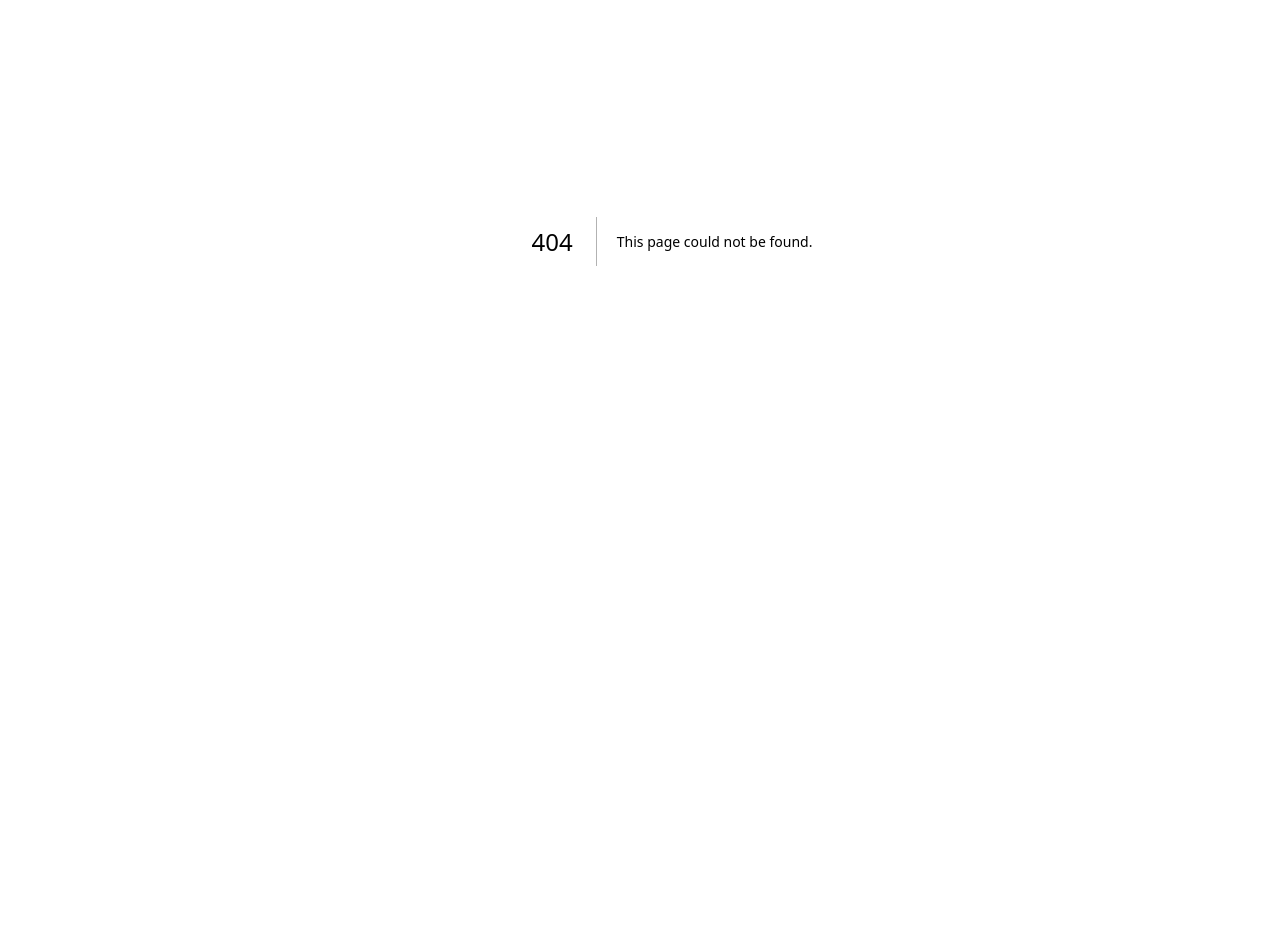
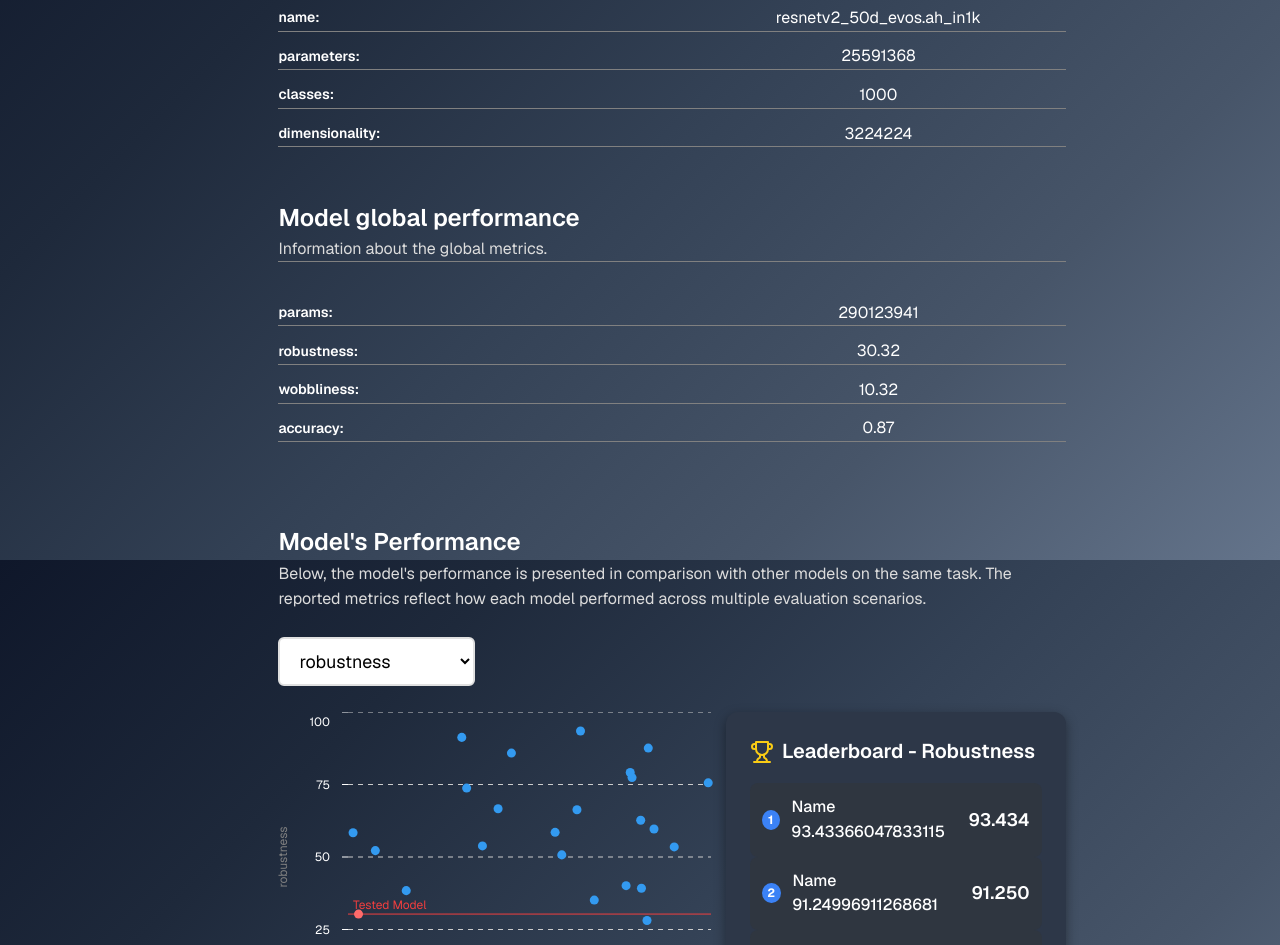
Before and after one commit to Kellog99/stable_ai_gui, a Next.js app: page /pages/nntrust/ReportPage/ReportTITANN in a window 1280 px wide. Before the commit this address had no page. Shown: the part 240-1185 px from the top of the page. Before the commit the page ends 881 px from the top, so only its background shows below. Built offline with nearby package versions, Linux system fonts and the light colour scheme.

Commit message:
fine pagina report

```diff
--- a/app/components/client/nntrustReport/components/BenchmarkTable.css
+++ b/app/components/client/nntrustReport/BenchmarkTable.css
@@ -80,7 +80,7 @@
 }
 
 .row.highlighted {
-    background-color: red;
+    background-color: gray;
     height: 100vw;
 }
 
--- a/app/components/client/nntrustReport/components/BenchmarkTable.tsx
+++ b/app/components/client/nntrustReport/BenchmarkTable.tsx
@@ -9,15 +9,19 @@ interface BenchmarkTableProps {
     data: metricsProps;                 // metrics result from the benchmark
 }
 
-const BenchmarkTable: React.FC<BenchmarkTableProps> = ({ benchmark, data }) => {
+const BenchmarkTable: React.FC<BenchmarkTableProps> = ({
+    benchmark,
+    data
+}) => {
     const availableBenchmarks = Object.keys(data).filter((key) => key !== 'params');
     const [selectedBenchmark, setSelectedBenchmark] = useState<string>(availableBenchmarks[0]);
 
     if (!data || !selectedBenchmark) return <div>Loading...</div>;
 
+
     // Sort data by value, descending
-    const sortedData = benchmark?[selectedBenchmark as keyof BenchmarkDataProps].push(data?[selectedBenchmark as keyof metricsProps])
-        .sort((a, b) => b.value - a.value);
+    const sortedData = [...(benchmark[selectedBenchmark as keyof BenchmarkDataProps] ?? []), data[selectedBenchmark as keyof metricsProps]]
+        .sort((a, b) => b - a);
 
     // Chart data
     const chartData = [
@@ -41,11 +45,12 @@ const BenchmarkTable: React.FC<BenchmarkTableProps> = ({ benchmark, data }) => {
             ],
         },
     ];
+
     const isHighlighted = (value: number) => {
         if (value === data[selectedBenchmark as keyof metricsProps]) {
             return "row highlighted"
         }
-        else{
+        else {
             return "row"
         }
     }
@@ -82,23 +87,25 @@ const BenchmarkTable: React.FC<BenchmarkTableProps> = ({ benchmark, data }) => {
                 />
 
                 {/* Leaderboard */}
-                <div className="leaderboard">
+                < div className="leaderboard">
                     <h3 className="leaderboard-title">
                         <Trophy className="icon trophy-large" />
-                        Leaderboard - {' '}
+                        Leaderboard -{' '}
                         {selectedBenchmark.charAt(0).toUpperCase() +
                             selectedBenchmark.slice(1).replace(/_/g, ' ')}
                     </h3>
 
                     <div className="entries">
-                        {sortedData.map((item, index) => (
-                            <div className={isHighlighted(item.value)}>
+                        {sortedData.map((value, index) => (
+                            <div key={index} className={isHighlighted(value)}>
                                 <div className="row-left">
                                     <div className="rank-circle">{index + 1}</div>
-                                    <span className="row-label">Name {item.originalIndex}</span>
+                                    <span className="row-label">Name {value}</span>
                                 </div>
                                 <div className="row-right">
-                                    <span className="row-value">{Number((item.value).toFixed(3))}</span>
+                                    <span className="row-value">
+                                        {value.toFixed(3)}
+                                    </span>
                                 </div>
                             </div>
                         ))}
--- a/app/page.tsx
+++ b/app/page.tsx
@@ -8,7 +8,7 @@ import HomePageTask from "./pages/HomePage/HomePageTask";
 import Benchmark from './pages/nntrust/RedTeam/page';
 import { useState } from 'react';
 import ReportPage from './pages/nntrust/ReportPage/page';
-import SecurityReport from './components/client/nntrustReport/report';
+import SecurityReport from './pages/nntrust/ReportPage/ReportTITANN/page';
 
 
 const HomePage: React.FC<HomePageProps> = ({
--- a/app/components/client/nntrustReport/Report.css
+++ b/app/pages/nntrust/ReportPage/ReportTITANN/Report.css
@@ -33,6 +33,7 @@
 }
 
 .info-grid {
+    width: 100%;
     display: grid;
     grid-template-rows: repeat(auto-fit, 1fr);
     column-gap: 3vw;
@@ -48,21 +49,27 @@
 }
 
 .info-item {
+    display: flex;
     width: 100%;
     gap: 3vw;
     align-items: center;
     align-content: space-between;
+    border-bottom: 1px solid grey;
+    margin-bottom: 1vw;
 }
 
 .label {
     font-weight: 600;
     color: white;
     font-size: 14px;
+    width: 100%;
 }
 
 .value {
+    width: 100%;
     color: white;
     font-size: 16px;
+    text-align: center;
 }
 
 .model-icon img {
--- a/app/components/client/nntrustReport/report.tsx
+++ b/app/pages/nntrust/ReportPage/ReportTITANN/page.tsx
@@ -2,8 +2,8 @@ import React, { useState, useEffect } from 'react';
 import './Report.css'
 import { mockData, benchmarkData } from './examples';
 import { ReportProps, BenchmarkDataProps } from '@/interfaces/reportInterfaces';
-import AttackTable from './components/AttackTable';
-import BenchmarkTable from './components/BenchmarkTable';
+import AttackTable from '../../../../components/client/nntrustReport/AttackTable';
+import BenchmarkTable from '../../../../components/client/nntrustReport/BenchmarkTable';
 
 
 
@@ -51,8 +51,8 @@ const SecurityReport = () => {
                     {Object.entries(data.info).map(([key, value]) => (
                         key !== 'confusion_matrix' ?
                             <div className="info-item">
-                                <span className="label">{key}:</span>
-                                <span className="value">{value}</span>
+                                <div className="label">{key}:</div>
+                                <div className="value">{value}</div>
                             </div> : null)
                     )}
                 </div>
```
Also changed, not shown: app/components/client/nntrustReport/AttackTable.css (renamed from app/components/client/nntrustReport/components/AttackTable.css), app/components/client/nntrustReport/AttackTable.tsx (renamed from app/components/client/nntrustReport/components/AttackTable.tsx), app/pages/nntrust/ReportPage/ReportTITANN/AttackPage/page.tsx (added), app/pages/nntrust/ReportPage/ReportTITANN/examples.tsx (renamed from app/components/client/nntrustReport/examples.tsx).
